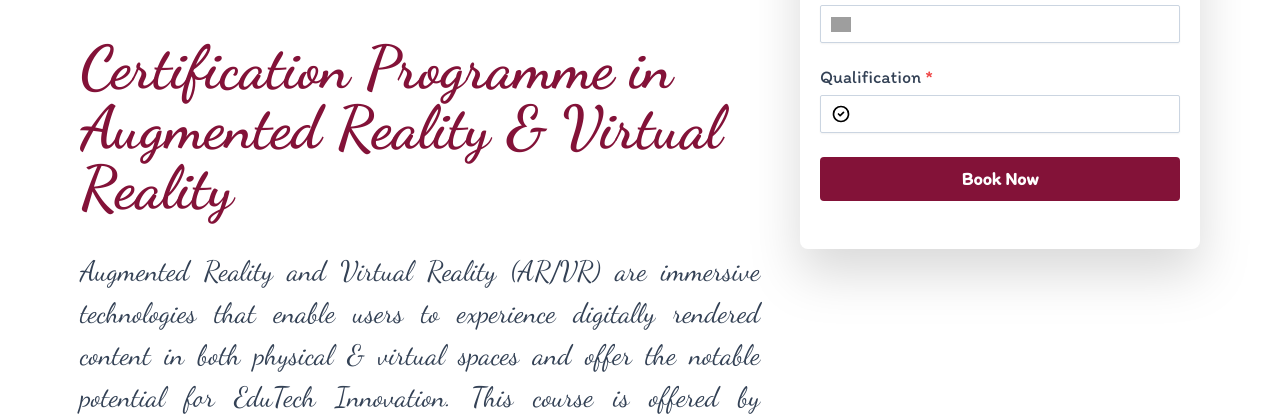
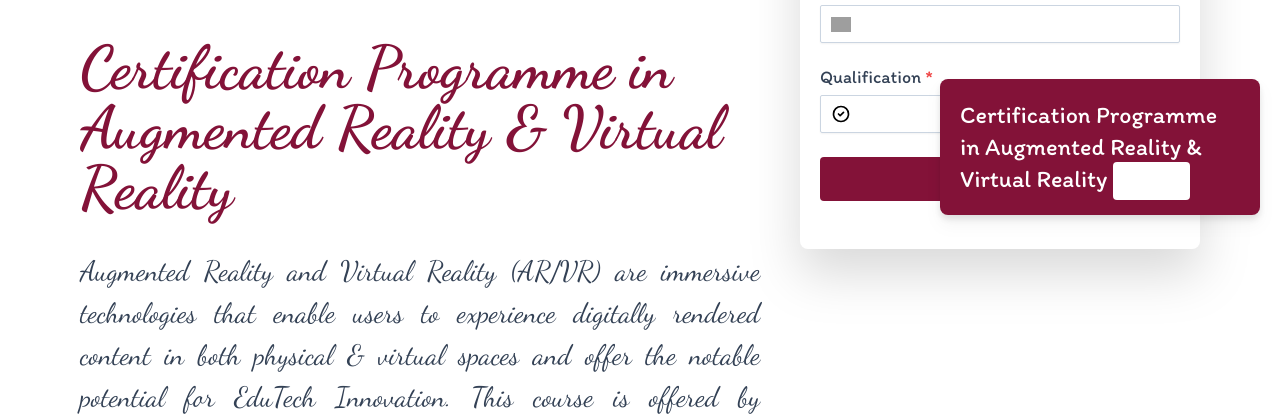
Before and after one commit to Manoj-Paramsetti/AR-VR-IT, a Flask app: page / in a window 1280 px wide. Shown: the part 565-985 px from the top of the page. Run offline with Flask 2, Linux system fonts and the light colour scheme; some libraries are stand-ins or nearby versions; some web fonts are replaced; grey boxes are pictures that could not be loaded.

Commit message:
feat: floating box

```diff
--- a/templates/home.html
+++ b/templates/home.html
@@ -34,6 +34,10 @@
     <style>
         .mySlides {
             display: none;
+        }
+
+        html {
+            scroll-behavior: smooth;
         }
 
         .dot {
@@ -155,7 +159,13 @@
             <img class="my-auto form-reverse w-[100px] md:w-[160px]" src="/static/images/scopik.png">
         </div>
     </nav>
+    <div class="fixed bottom-0 text-white rounded-lg bg-[#831238] drop-shadow-lg right-0 z-[10] max-w-[320px] text-md md:text-2xl mx-4 md:mr-5 md:mb-5 p-5">
+        Certification Programme in Augmented Reality & Virtual Reality
+        <a href="#form" class="mt-6 text-[#831238] flex-shrink-0 text-center bg-[#fff] hover:bg-[#EEE] active:bg-[#DDD] focus:outline-none focus:ring focus:ring-[#831238] rounded w-full py-2 text-md md:text-lg font-bold text-white" type="submit">
+            Book Now
+        </a>
 
+    </div>
     <div class="flex mx-auto flex-col mb-10 justify-between flex h-92 lg:mx-auto sm:px-20 lg:flex-row px-5">
         <div class="container my-5 mx-auto lg:mr-10">
             <div class="max-w-[800px] mx-auto">
@@ -193,7 +203,7 @@
             </label>
             <input class="qualification mt-1 py-1 text-lg w-full bg-white border shadow-sm border-slate-300 placeholder-slate-400 focus:outline-none focus:border-[#831238] focus:ring-[#831238] block w-lg rounded-sm focus:ring-1" type="text" name="qualification" required>
 
-            <button class="my-6 flex-shrink-0 bg-[#831238] hover:bg-blue-600 active:bg-blue-700 focus:outline-none focus:ring focus:ring-[#831238] rounded w-full py-2 text-lg font-bold text-white" type="submit">
+            <button class="my-6 flex-shrink-0 bg-[#831238] hover:bg-[#831238] active:bg-[#831238] focus:outline-none focus:ring focus:ring-[#831238] rounded w-full py-2 text-lg font-bold text-white" type="submit">
                 Book Now
             </button> {% if error!=None %}
             <center>
```
